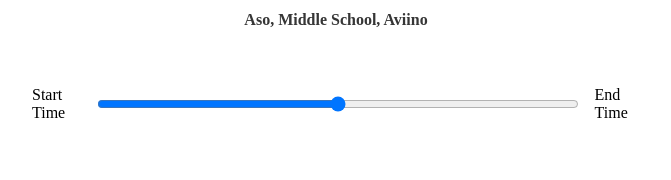
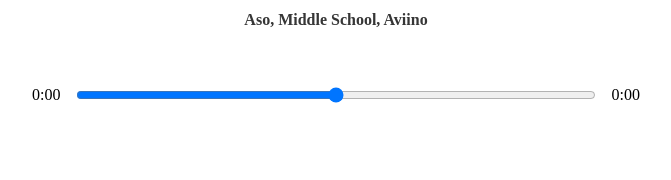
Before and after one commit to Laika-Beats/React-Music-Player, a React (Create React App) app: page / in a window 1280 px wide. Shown: the part 410-590 px from the top of the page, without its empty margins (304-975 px from the left). Built offline with nearby package versions, Linux system fonts and the light colour scheme.

Commit message:
current time and duration

```diff
--- a/src/components/Player.js
+++ b/src/components/Player.js
@@ -1,4 +1,4 @@
-import React, { useRef } from "react";
+import React, { useRef, useState } from "react";
 import { FontAwesomeIcon } from "@fortawesome/react-fontawesome";
 import {
   faPlay,
@@ -8,6 +8,7 @@
 
 const Player = ({ currentSong, isPlaying, setIsPlaying }) => {
   const audioRef = useRef(null);
+
   const playSongHandler = () => {
     if (isPlaying) {
       audioRef.current.pause();
@@ -17,13 +18,28 @@
       setIsPlaying(true);
     }
   };
+  const timeUpdateHandler = (e) => {
+    const current = e.target.currentTime;
+    const duration = e.target.duration;
+    setSongInfo({ ...songInfo, currentTime: current, duration });
+  };
+  const getTime = (time) => {
+    return (
+      Math.floor(time / 60) + ":" + ("0" + Math.floor(time % 60)).slice(-2)
+    );
+  };
+
+  const [songInfo, setSongInfo] = useState({
+    currentTime: null,
+    duration: null,
+  });
 
   return (
     <div className="player">
       <div className="time-control">
-        <p>Start Time</p>
+        <p>{getTime(songInfo.currentTime)}</p>
         <input type="range"></input>
-        <p>End Time</p>
+        <p>{getTime(songInfo.duration)}</p>
       </div>
       <div className="play-control">
         <FontAwesomeIcon className="skip-back" size="2x" icon={faAngleLeft} />
@@ -39,7 +55,12 @@
           icon={faAngleRight}
         />
       </div>
-      <audio ref={audioRef} src={currentSong.audio}></audio>
+      <audio
+        onTimeUpdate={timeUpdateHandler}
+        onLoadedMetadata={timeUpdateHandler}
+        ref={audioRef}
+        src={currentSong.audio}
+      ></audio>
     </div>
   );
 };
```
Also changed, not shown: 1 other file (tests, documents, lock files or other folders).
